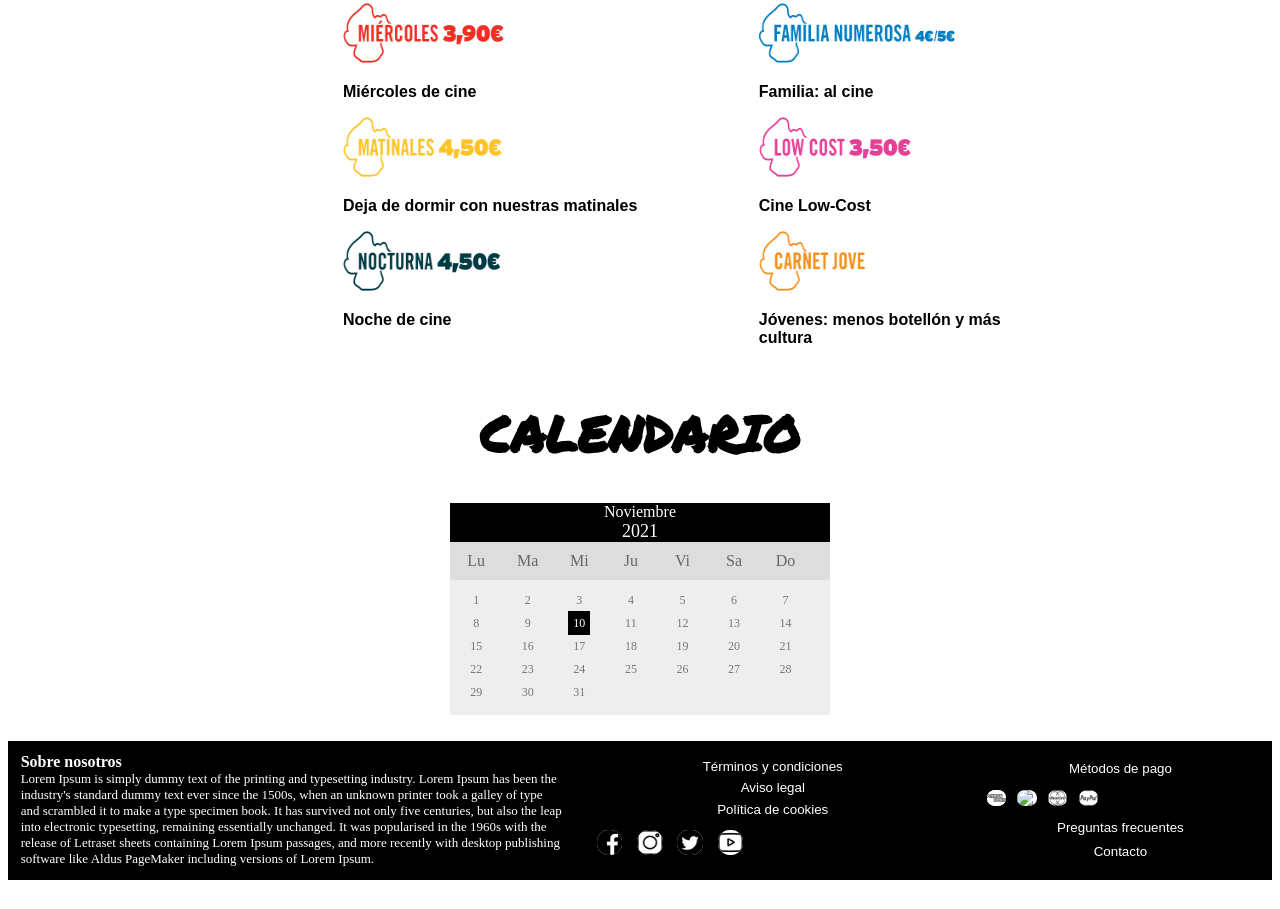
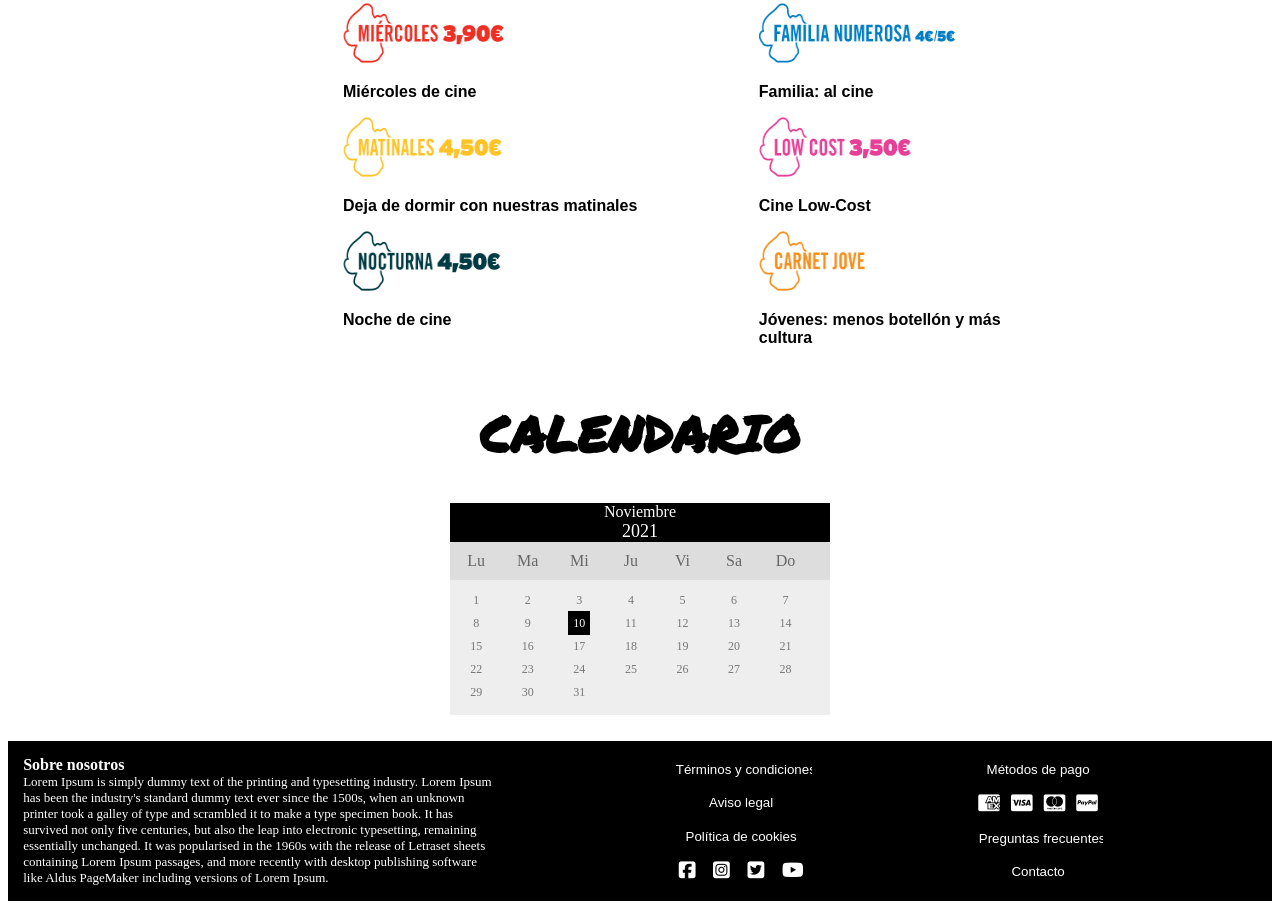
Before and after one commit to santimb96/timeInn_p2, a plain HTML site: page src/templates/index.html in a window 1280 px wide. Shown: the part 1215-2124 px from the top of the page. Before the commit the page ends 2103 px from the top, so only its background shows below. Drawn offline with Linux system fonts and the light colour scheme; a web font is replaced by a local one.

Commit message:
layout: flex to grid

```diff
--- a/src/css/styles.css
+++ b/src/css/styles.css
@@ -136,14 +136,16 @@ body {
 
 /*FOOTER*/
 .footer {
-    display: flex;
+    display: grid;
     background-color: black;
+    grid-template-columns: 40% 12% 11%;
+    column-gap: 12%;
     color: white;
     margin-top: 2%;
 }
 
 .footer > div {
-    margin: 1%;
+    margin: 3%;
 }
 
 .col-1-title {
@@ -169,6 +171,8 @@ body {
 
 .col-3-metodosPago, .col-2-redesSociales {
     display: flex;
+    justify-content: space-around;
+    font-size: larger;
 }
 
 .col-2-redesSociales > img, .col-3-metodosPago > img {
--- a/src/js/modules/layout.js
+++ b/src/js/modules/layout.js
@@ -25,19 +25,19 @@ const layout = {
         <input type="button" value="Aviso legal"/>
         <input type="button" value="Política de cookies"/>
         <div class="col-2-redesSociales">
-            <img src="../img/facebook.png"/>
-            <img src="../img/instagram.png"/>
-            <img src="../img/twitter.png"/>
-            <img src="../img/youtube.png"/>
+            <i class="fab fa-facebook-square"></i>
+            <i class="fab fa-instagram-square"></i>
+            <i class="fab fa-twitter-square"></i>
+            <i class="fab fa-youtube"></i>
         </div>
     </div>
     <div class="col-3">
         <input type="button" value="Métodos de pago"/>
         <div class="col-3-metodosPago">
-            <img src="../img/american.png"/>
-            <img src="../img/visa.png"/>
-            <img src="../img/mastercard.png"/>
-            <img src="../img/paypal.png"/>
+            <i class="fab fa-cc-amex"></i>
+            <i class="fab fa-cc-visa"></i>
+            <i class="fab fa-cc-mastercard"></i>
+            <i class="fab fa-cc-paypal"></i>
         </div>
         <input type="button" value="Preguntas frecuentes"/>
         <input type="button" value="Contacto"/>
```
